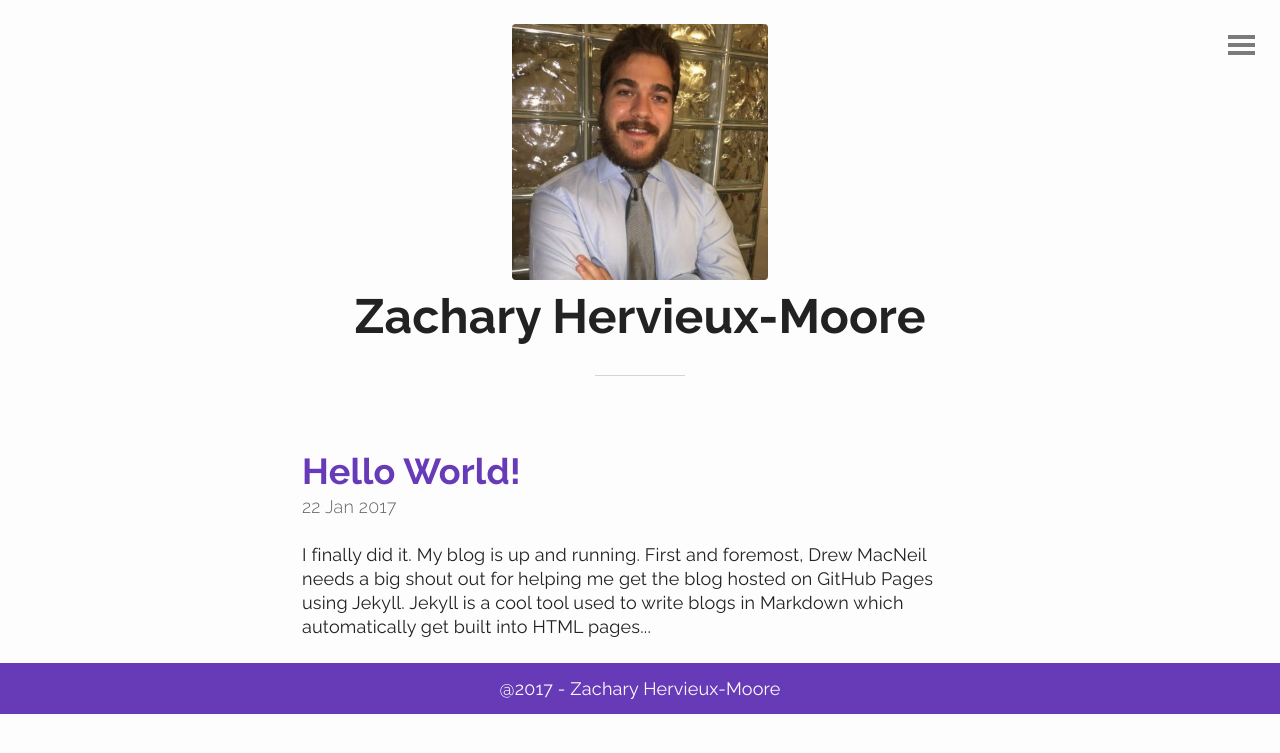
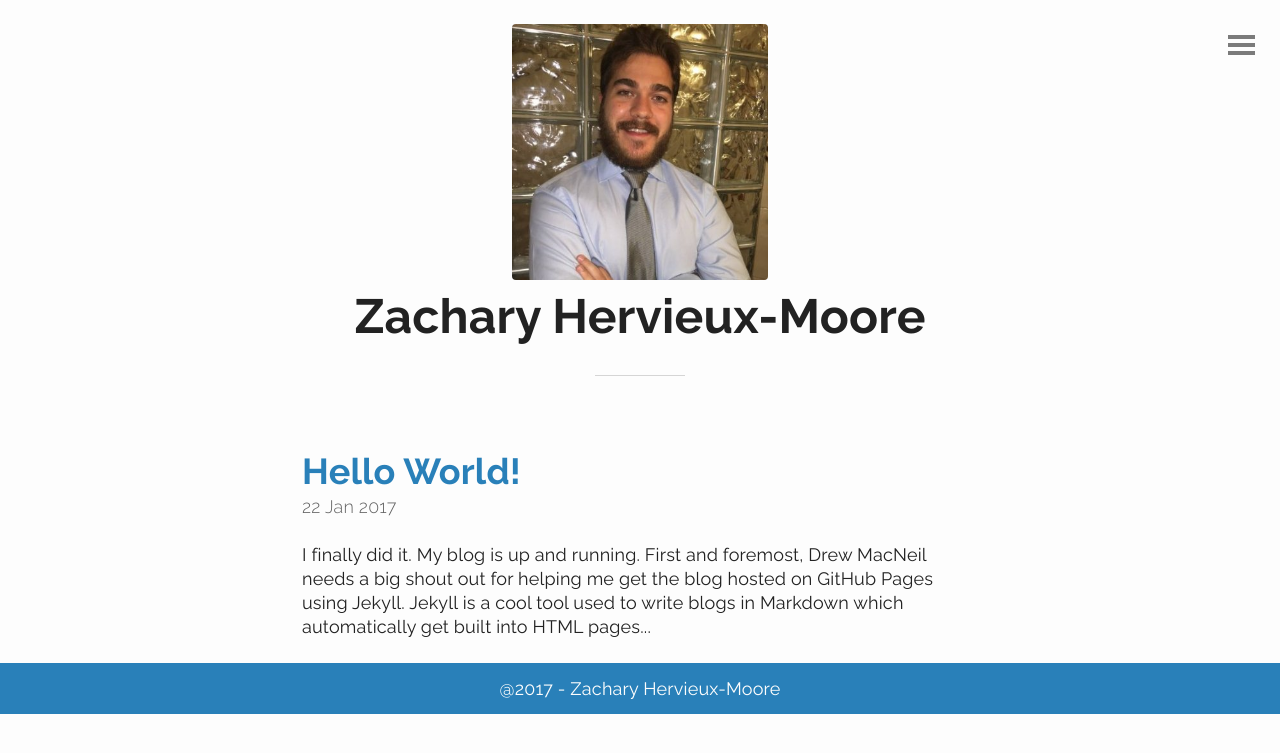
Before and after one commit to hervature/blog, a Jekyll site: the page built from index.html, in a window 1280 px wide. Shown: the top 753 px of the page. Built offline with Jekyll 4.4.1, drawn with Linux system fonts in a browser that asks for light colours; the list of posts is cut into pages by our own code.

Commit message:
Revert main color

```diff
--- a/_sass/base.scss
+++ b/_sass/base.scss
@@ -14,7 +14,7 @@ html, body, h1, h2, h3, h4, h5, h6, p, ul, ol, li, img {
 
 /*- Base color -*/
 
-$main-color: #673ab7;
+$main-color: #2980b9;
 $background-color: #FDFDFD;
 $text-color: #222222;
 
```
